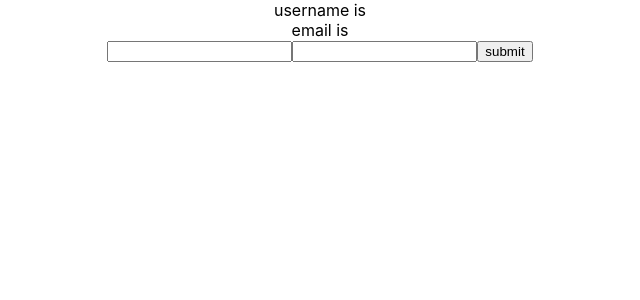
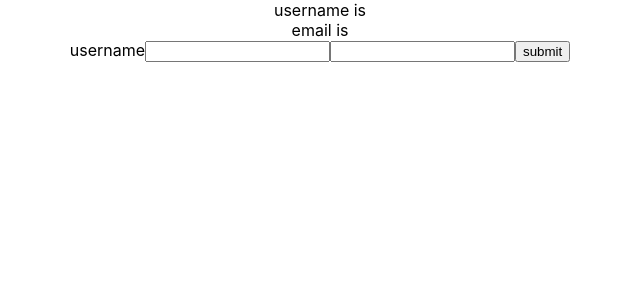
Before and after one commit to ehsansh/react-bootcamp, a React (Create React App) app: page / in a window 1280 px wide. Shown: the top 300 px of the page, without its empty margins (320-960 px from the left). Built offline with nearby package versions, Linux system fonts and the light colour scheme.

Commit message:
add htmFor to input

```diff
--- a/src/MultipleInputs.js
+++ b/src/MultipleInputs.js
@@ -29,6 +29,7 @@ class MultipleInputs extends Component {
                 username is {this.state.username} <br />
                 email is {this.state.email}
                 <form>
+                    <label htmlFor='username'>username</label>
                     <input
                         type='text'
                         name='username'
```
